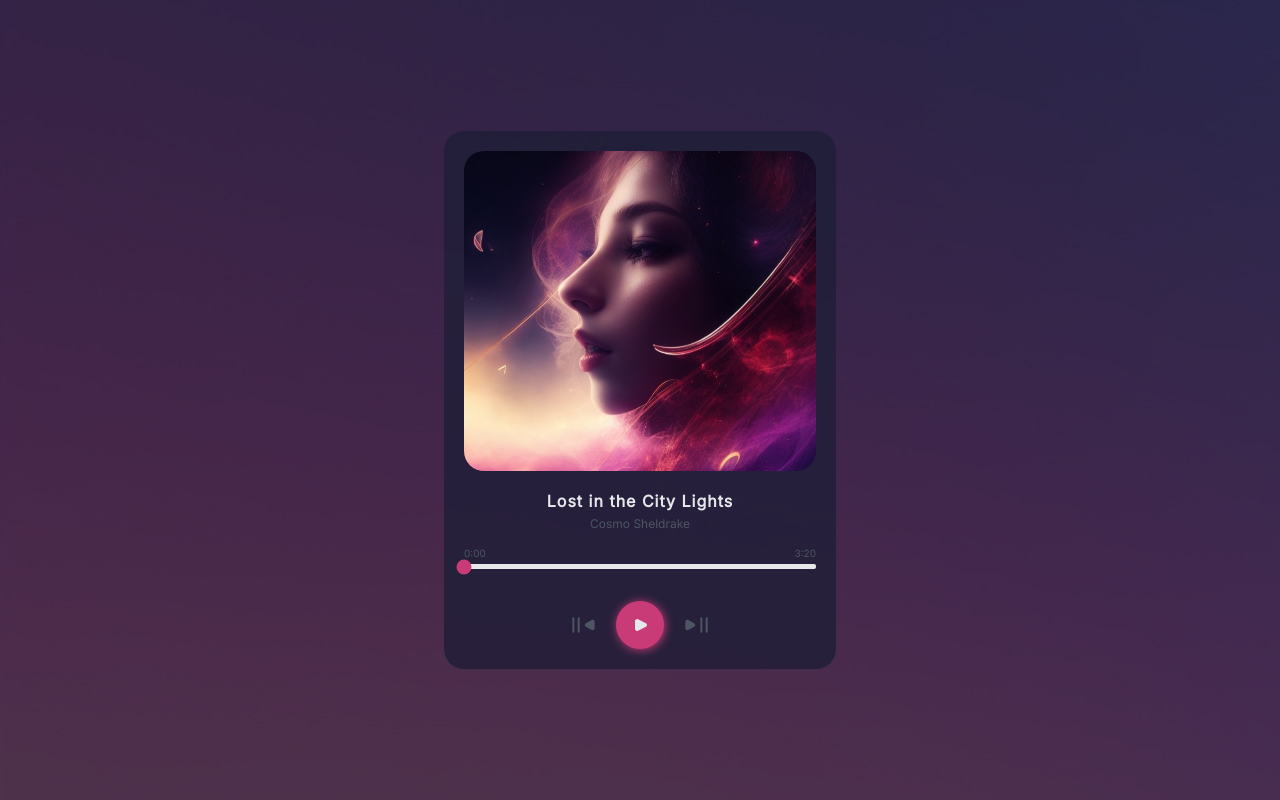
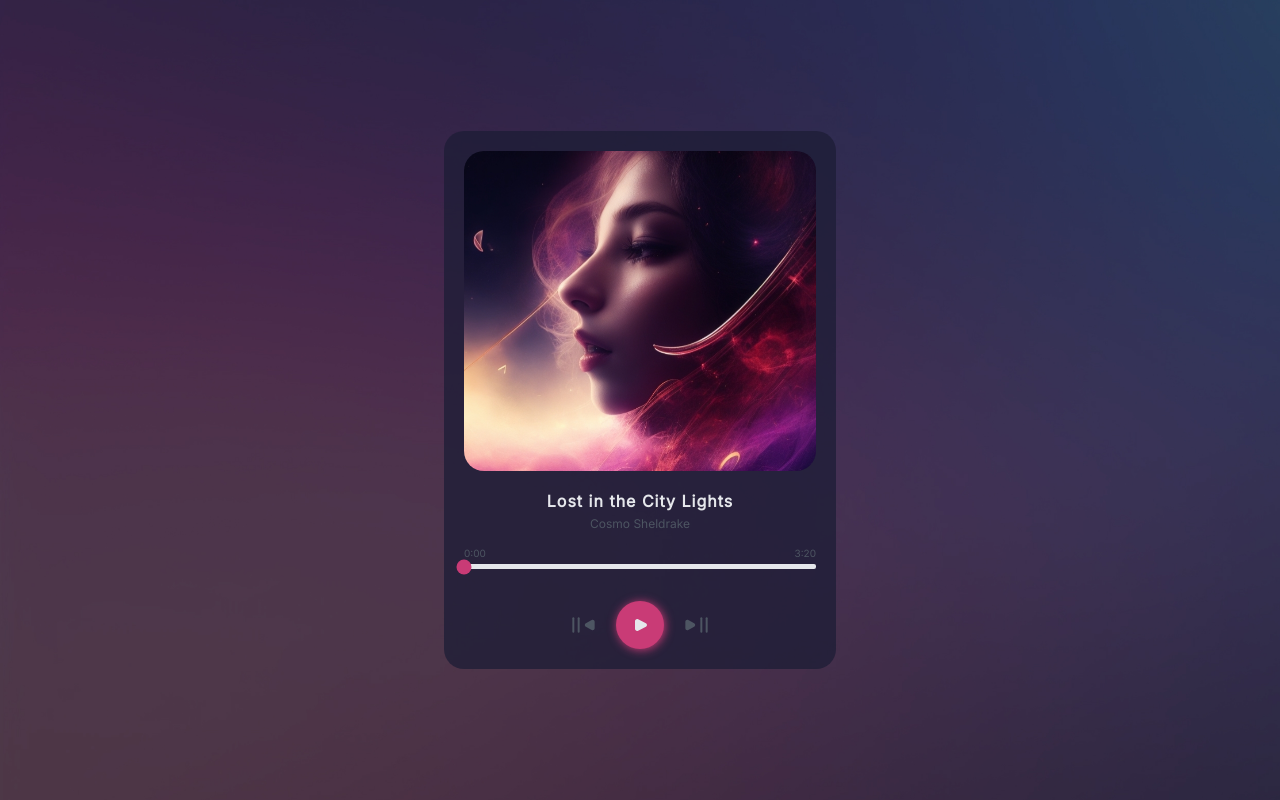
Before and after one commit to edes74500/DChallenges_MusicApp, a plain HTML site: page index.html in a window 1280 px wide. Drawn offline with Linux system fonts and the light colour scheme; a web font is replaced by a local one.

Commit message:
fixed background

```diff
--- a/style.scss
+++ b/style.scss
@@ -15,6 +15,9 @@ $white: #e5e7eb;
 body {
   min-height: 100vh;
   background-image: url(/assets/bg.jpg);
+  background-size: cover;
+  background-attachment: fixed;
+  background-position: top left;
   font-family: "Inter";
   display: flex;
   align-items: center;
```
Also changed, not shown: style.css, 1 other file.
